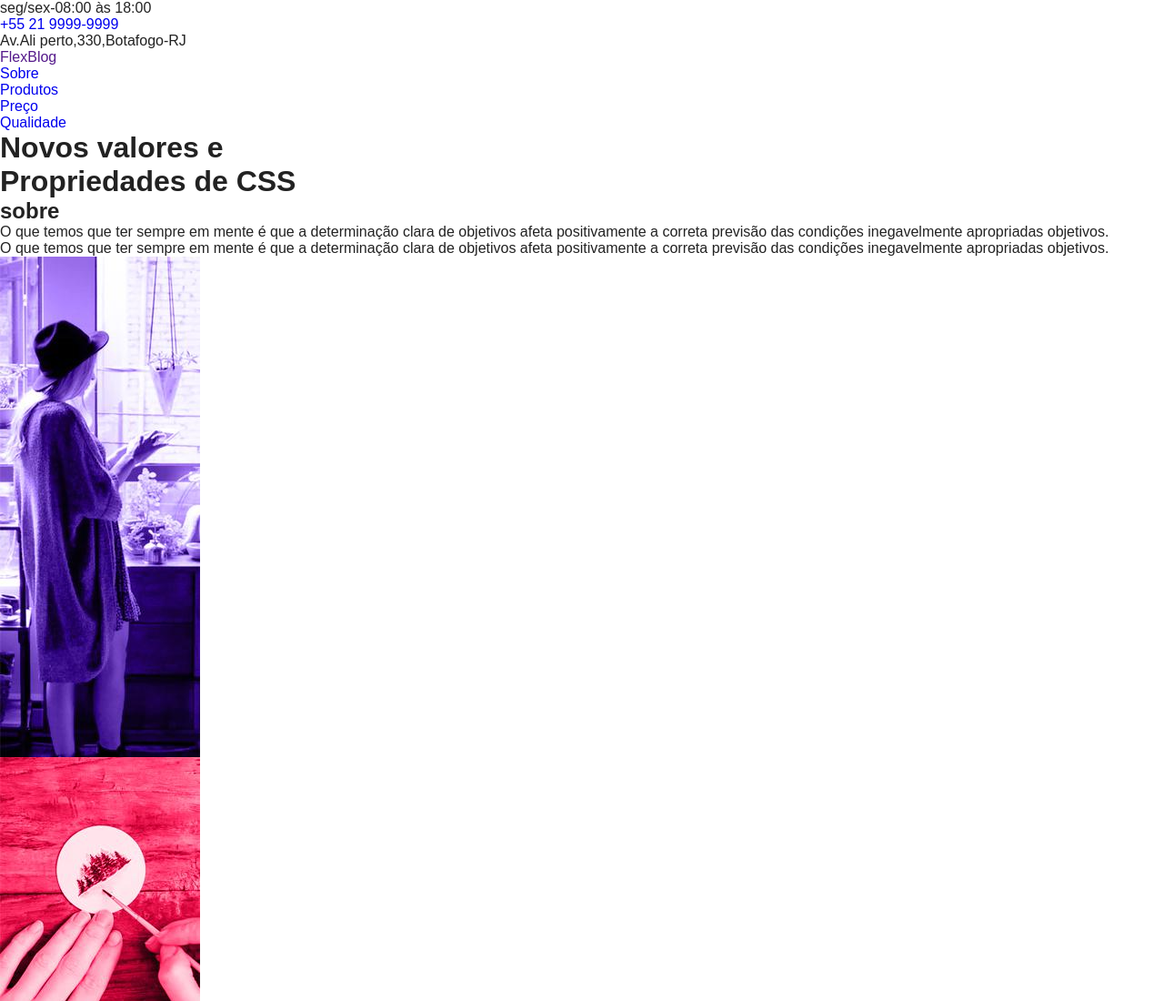
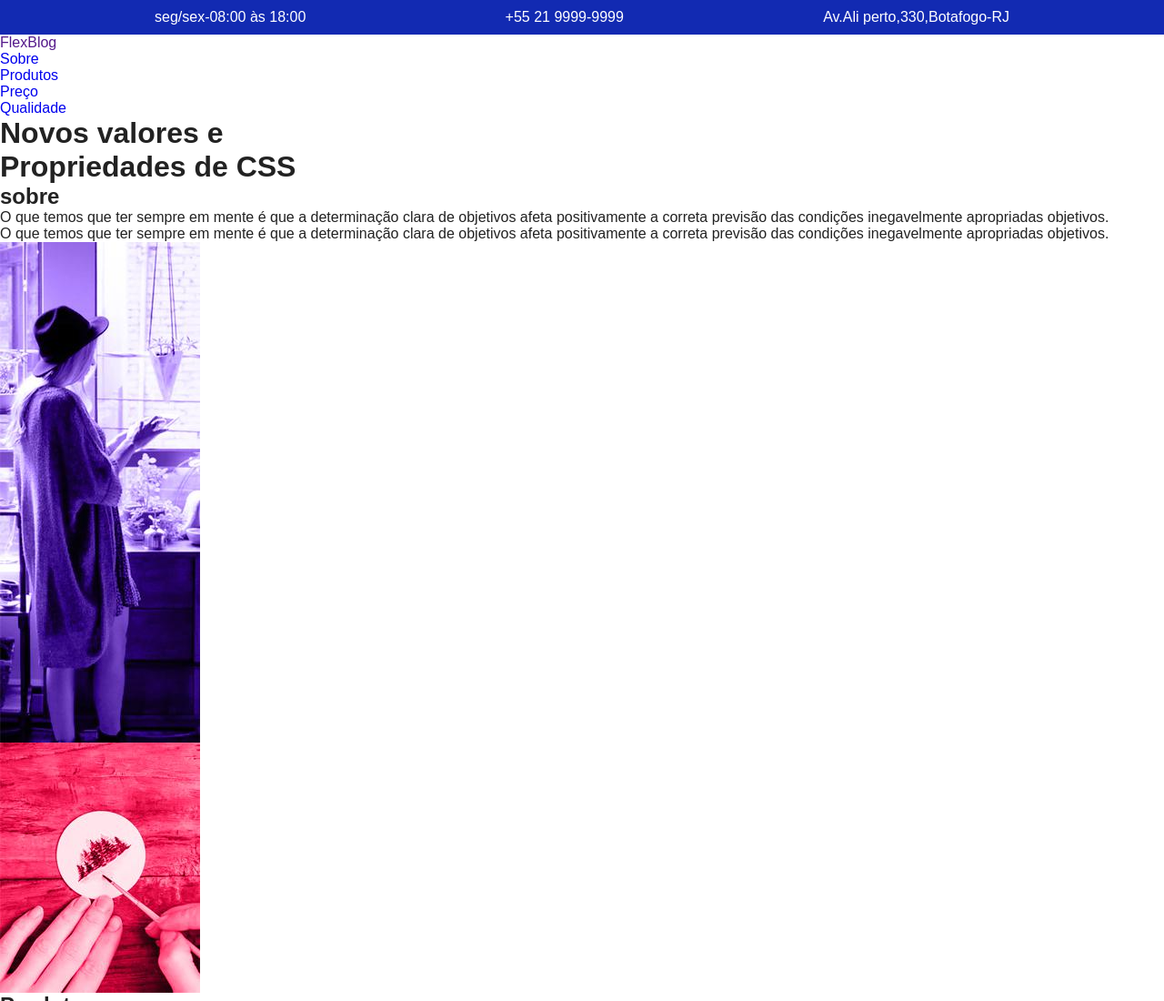
Before and after one commit to williamyalmeida/site, a plain HTML site: page index.html in a window 1280 px wide. Shown: the top 1100 px of the page at 91% size. Drawn offline with Linux system fonts and the light colour scheme.

Commit message:
estilizando superinfo

```diff
--- a/estilo/site.css
+++ b/estilo/site.css
@@ -24,3 +24,27 @@ img {
 *{
     box-sizing:border-box;
 }
+
+/* superinfo */
+
+.superinfo-bg {
+    background: #122ab2;
+    color: white;
+}
+
+.superinfo {
+    max-width: 960px;
+    margin: 0 auto;
+    display: flex;
+    justify-content: space-between;
+    flex-wrap: wrap;
+    padding-top: 10px;
+}
+
+.superinfo p , .superinfo a {
+    margin: 0 10px 10px 10px;
+}
+
+.superinfo a {
+    color: white;
+}
--- a/index.html
+++ b/index.html
@@ -8,8 +8,8 @@
     <title>site</title>
 </head>
 <body>
-    <div class="contato-info-bg">
-        <div class="contato">
+    <div class="superinfo-bg">
+        <div class="superinfo">
             <p>seg/sex-08:00 às 18:00</p>
             <a href="tel:+55219999-9999">+55 21 9999-9999</a>
             <p>Av.Ali perto,330,Botafogo-RJ</p>
```
